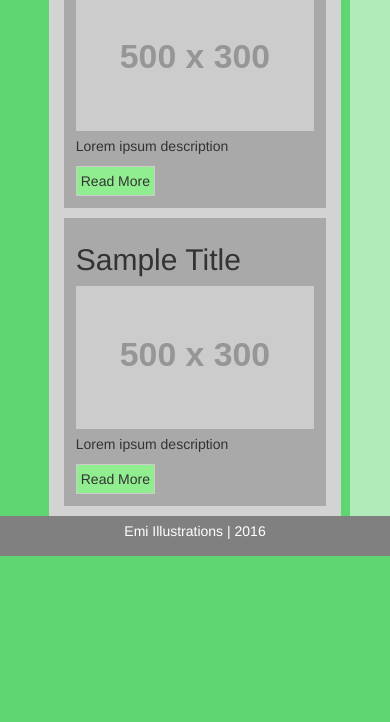
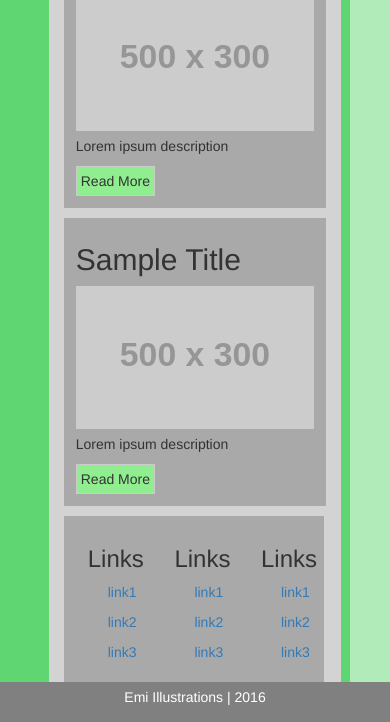
Before and after one commit to haleyelder/Emi-ComicWebsite, a plain HTML site: page index.html in a window 390 px wide. Shown: the part 501-1223 px from the top of the page. Before the commit the page ends 1057 px from the top, so only its background shows below. Drawn offline with nearby package versions, Linux system fonts and the light colour scheme; placeholder pictures from the web are drawn by us; files whose address does not match are found by name.

Commit message:
adding mobile and desktop sidebar versions

```diff
--- a/css/style.css
+++ b/css/style.css
@@ -70,12 +70,22 @@ i {
 
 #main-content {
   float:left;
-  display:inline;
+
 }
 
-#sidebar {
+#sidebar-md {
   background-color: darkgray;
   padding: 10px 20px;
+}
+
+.sidebar-footer-columns {
+  width: 33%;
+  float: left;
+  background-color: darkgray;
+  padding: 10px 24px;
+}
+.sidebar-footer-columns a {
+  margin-left: 20px;
 }
 
 footer {
@@ -90,16 +100,17 @@ footer {
 @media only screen and (min-width: 768px) {
   .post {
     padding: 1px 9px 6px;
-    width:75%;
+    width:65%;
+    float:left;
   }
 
-  #sidebar {
+  #sidebar-md {
     float:right;
-    display:inline;
-    width: 25%;
+
+    width: 32%;
   }
 
-    #sidebar p {
+    #sidebar-md a {
       margin-left: 10px;
   }
 }
--- a/index.html
+++ b/index.html
@@ -68,21 +68,60 @@
     </div>
 
 
-  </div>
-</div>
 
 
+   <div id="sidebar-xs" class="visible-xs">
+        <div class="sidebar-footer-columns">
+          <h3> Links </h3>
+            <p><a href="/"> link1</a></p>
+            <p><a href="/"> link2</a></p>
+            <p><a href="/"> link3</a></p>
+        </div>
 
-<div class="container-fluid hidden-xs">
-    <div id="sidebar">
-        <h3> Links </h3>
-        <p> link1</p>
-        <p> link2</p>
-        <p> link3</p>
+        <div class="sidebar-footer-columns">
+          <h3> Links </h3>
+            <p><a href="/"> link1</a></p>
+            <p><a href="/"> link2</a></p>
+            <p><a href="/"> link3</a></p>
+        </div>
+
+        <div class="sidebar-footer-columns">
+          <h3> Links </h3>
+            <p><a href="/"> link1</a></p>
+            <p><a href="/"> link2</a></p>
+            <p><a href="/"> link3</a></p>
+        </div>
+    </div>
+
+     <div id="sidebar-md" class="hidden-xs">
+        <div class="sidebar-md-list">
+          <h3> Links </h3>
+              <p><a href="/"> link1</a></p>
+              <p><a href="/"> link2</a></p>
+              <p><a href="/"> link3</a></p>
+        </div>
+
+          <div class="sidebar-md-list">
+          <h3> Links </h3>
+              <p><a href="/"> link1</a></p>
+              <p><a href="/"> link2</a></p>
+              <p><a href="/"> link3</a></p>
+        </div>
+
+          <div class="sidebar-md-list">
+          <h3> Links </h3>
+              <p><a href="/"> link1</a></p>
+              <p><a href="/"> link2</a></p>
+              <p><a href="/"> link3</a></p>
+        </div>
+
 
     </div>
 
+  </div>
+
 </div>
+
 
 <footer>
   <p> Emi Illustrations | 2016</p>
```
